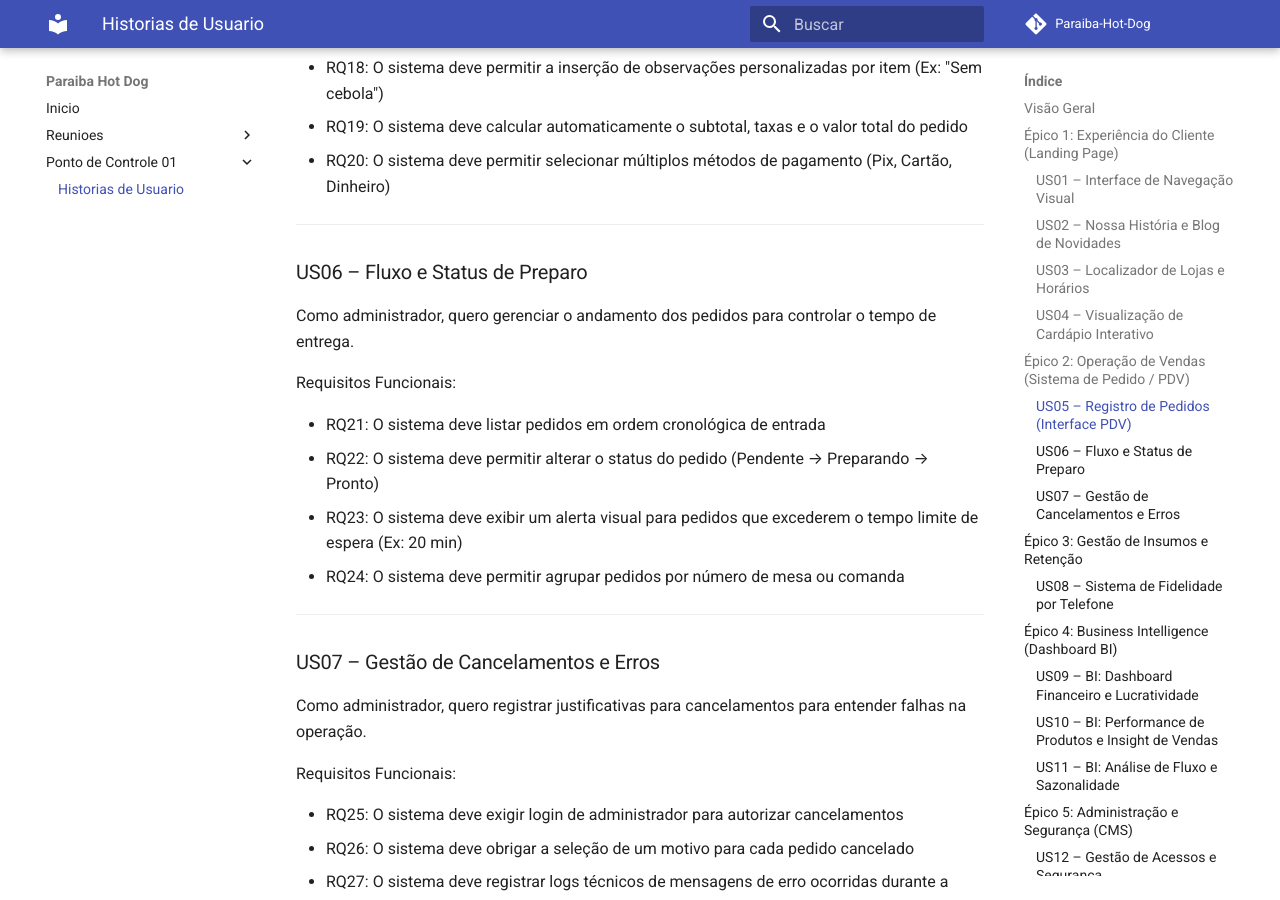
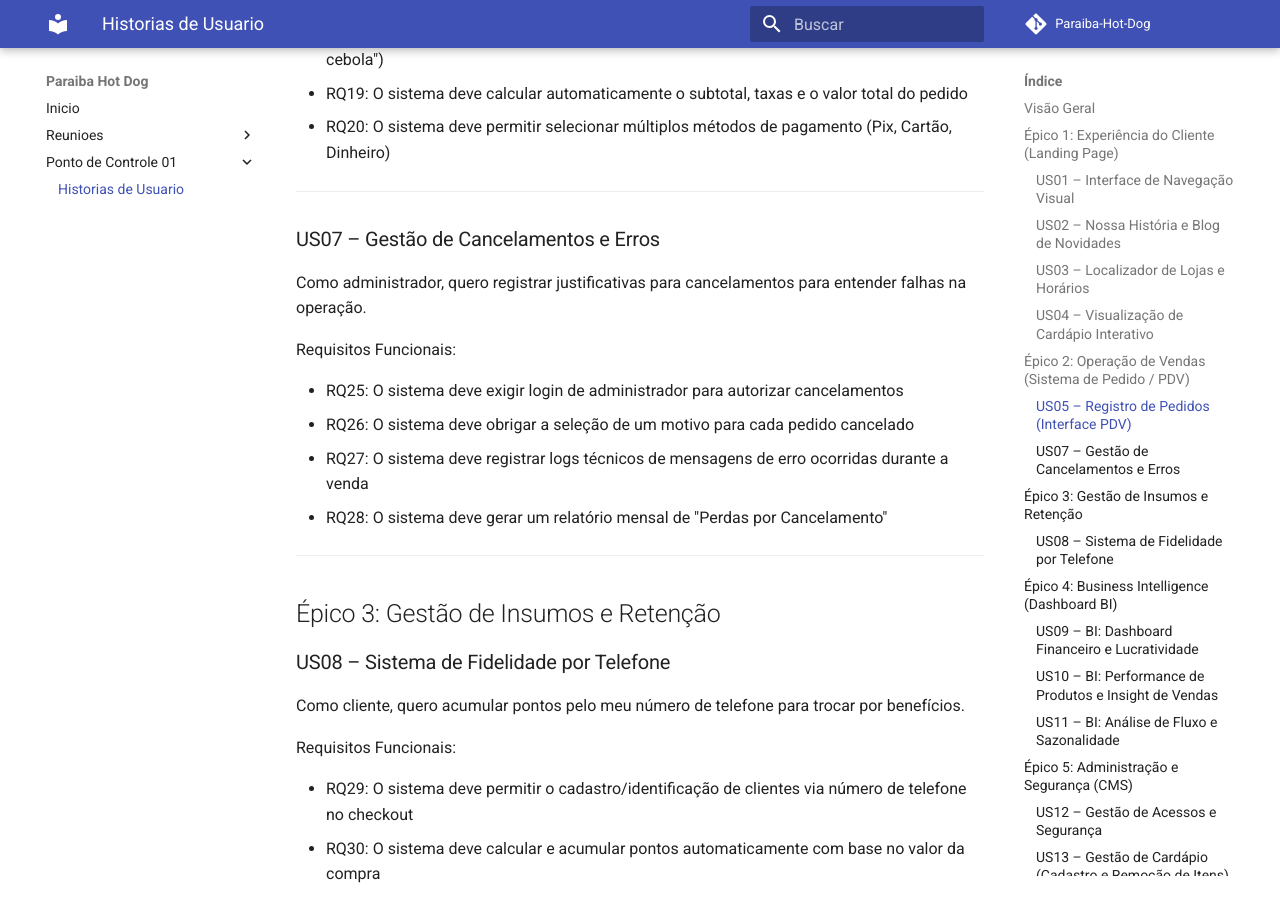
Before and after one commit to Paraiba-Hot-Dog/Paraiba-Hot-Dog-Docs, an MkDocs documentation site: the page built from docs/Ponto de controle 01/Historias-de-usuarios.md, in a window 1280 px wide and 900 px high, scrolled down 2050 px. Built offline with MkDocs 1.6.1 and Material for MkDocs 9.7.7, drawn with Linux system fonts in a browser that asks for light colours; comment, search, counter and statistics services are not loaded; some of the changed text lies outside the part shown.

Commit message:
Remove order status management, keep only cancellation: 15 US with 60 functional requirements
- Remove US06 (Order Flow and Preparation Status)
- Keep US07 (Cancellations and Error Management)
- Total: 15 User Stories matching minimum requirement
- This simplifies operations to focus on sales registration and cancellation handling

```diff
--- a/docs/Ponto de controle 01/Historias-de-usuarios.md
+++ b/docs/Ponto de controle 01/Historias-de-usuarios.md
@@ -16,7 +16,6 @@ Requisitos Funcionais:
 
 - RQ01: O sistema deve possuir um menu de navegação fixo no rodapé
 - RQ02: O sistema deve utilizar imagens em formatos otimizados (WebP) para garantir carregamento rápido
-- RQ03: O sistema deve exibir botões de "Pedir Agora" em locais estratégicos para conversão
 - RQ04: O sistema deve aplicar a identidade visual da marca em todos os elementos (Cores e Favicon)
 
 ---
@@ -75,18 +74,6 @@ Requisitos Funcionais:
 
 ---
 
-### US06 – Fluxo e Status de Preparo
-
-Como administrador, quero gerenciar o andamento dos pedidos para controlar o tempo de entrega.
-
-Requisitos Funcionais:
-
-- RQ21: O sistema deve listar pedidos em ordem cronológica de entrada
-- RQ22: O sistema deve permitir alterar o status do pedido (Pendente → Preparando → Pronto)
-- RQ23: O sistema deve exibir um alerta visual para pedidos que excederem o tempo limite de espera (Ex: 20 min)
-- RQ24: O sistema deve permitir agrupar pedidos por número de mesa ou comanda
-
----
 
 ### US07 – Gestão de Cancelamentos e Erros
 
```
Also changed, not shown: other parts of docs/Ponto de controle 01/Historias-de-usuarios.md (+2 -1 lines).
